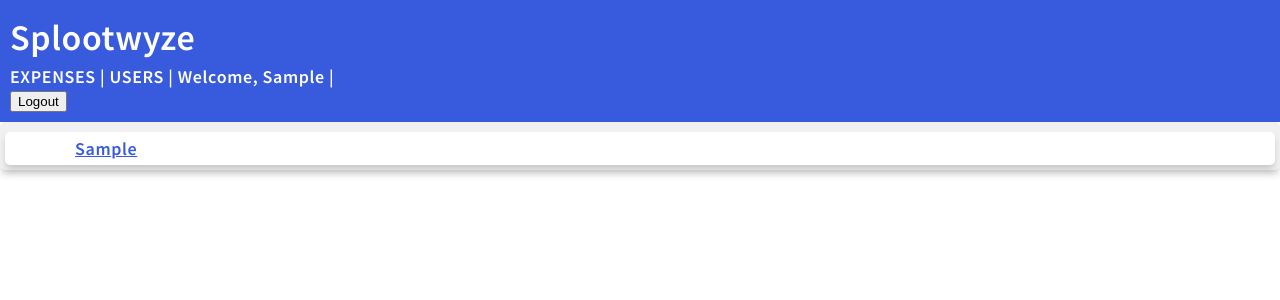
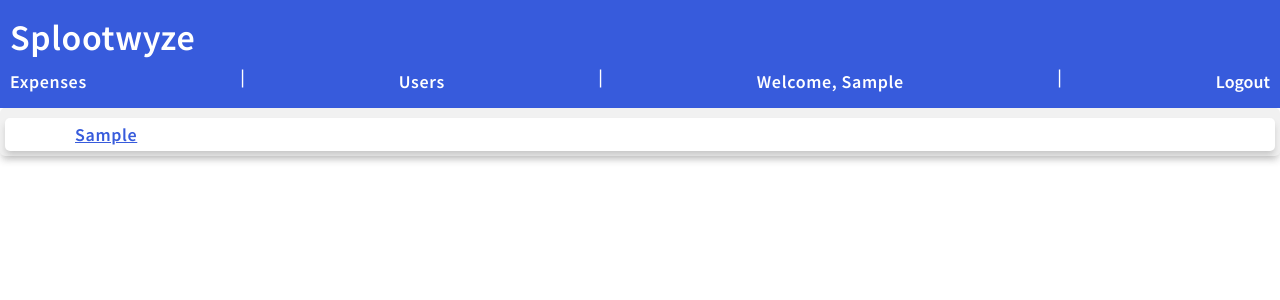
Before and after one commit to ajc133/expenses-app-django, a Django app: page /users/ in a window 1280 px wide. Shown: the top 300 px of the page. Run offline with Django 5.2, Linux system fonts and the light colour scheme; the visitor is signed in with stand-in values (Sample User, id 1); data comes from the database, SQL or seed files in the repository.

Commit message:
fix: Proper navbar layout + disguise logout button
fixes #8

```diff
--- a/expenses/templates/all_expenses.html
+++ b/expenses/templates/all_expenses.html
@@ -1,7 +1,7 @@
 {% extends "main.html" %}
 
 {% block title %}
-List of all expenses
+Splootwyze
 {% endblock %}
 
 {% block content %}
--- a/expenses/templates/main.html
+++ b/expenses/templates/main.html
@@ -12,20 +12,24 @@
 
 <body>
 	<div class="topnav">
+		<div>
 			<h1><a href="{% url 'expenses' %}">Splootwyze</a></h1>
-		<a href="{% url 'expenses' %}">EXPENSES</a> |
-		<a href="{% url 'users' %}">USERS</a> |
+		</div>
+		<div>
+			<p><a href="{% url 'expenses' %}">Expenses</a></p> |
+			<p><a href="{% url 'users' %}">Users</a></p> |
+
 			{% if user.is_authenticated %}
-		Welcome, {{ user.first_name }} |
+			<p>Welcome, {{ user.first_name }}</p> |
 			<form name="logout_form" action="{% url 'logout' %}" method="post">
 				{% csrf_token %}
 				<input type="hidden" name="perform_logout" value="1">
 				<input type="submit" value="Logout" id="perform_logout_button">
-			<a href="#" style="display:none;" id="logout_link">Logout</a>
 			</form>
 			{% else %}
 			<a href="{% url 'login' %}">LOGIN</a>
 			{% endif %}
+		</div>
 	</div>
 
 
--- a/mystaticfiles/global.css
+++ b/mystaticfiles/global.css
@@ -9,6 +9,12 @@ body {
   background-color:#375BDC;
   color:#ffffff;
   padding:10px;
+  display: flex;
+  flex-direction: column;
+}
+.topnav div {
+  display: flex;
+  justify-content: space-between;
 }
 h1 {
   margin-top: 5px;
@@ -92,5 +98,17 @@ table {
 
 
 html, body {
-    height: 100%;
+  height: 100%;
 }
+
+#perform_logout_button {
+  background: none;
+  color: inherit;
+  border: none;
+  padding: 0;
+  font: inherit;
+  cursor: pointer;
+  outline: inherit;
+  margin-top: 5px;
+  margin-bottom: 5px;
+}
```
Lines whose indentation alone changed are shown as unchanged.
